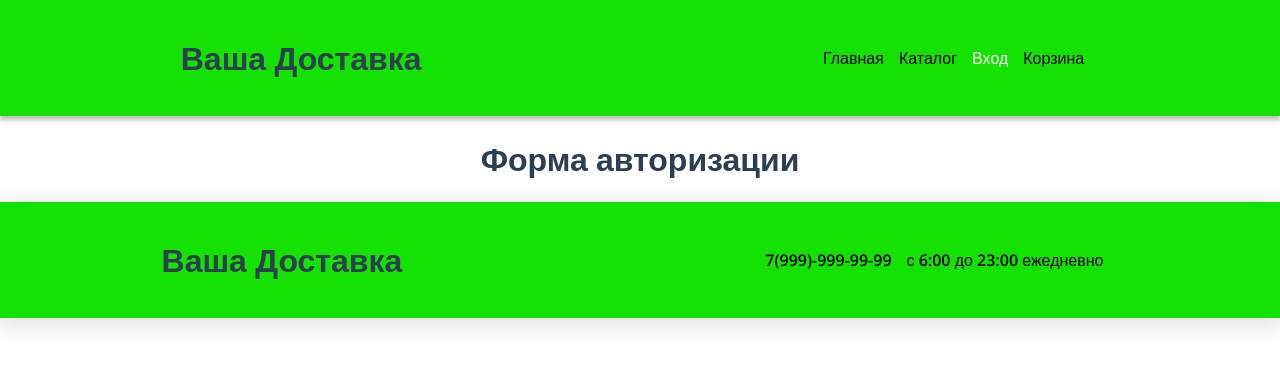
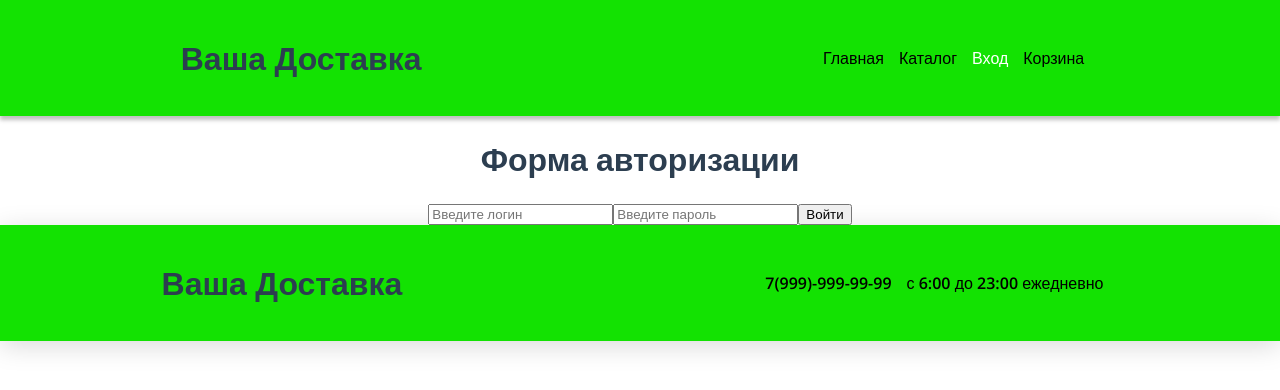
Before and after one commit to Svetlana-sv/course_project_4_semester, a Vue app in the folder project/: page /#/signin in a window 1280 px wide. Shown: the top 390 px of the page. Built offline with nearby package versions, Linux system fonts and the light colour scheme.

Commit message:
add SignIn

```diff
--- a/project/src/components/v-catalog-item.vue
+++ b/project/src/components/v-catalog-item.vue
@@ -14,6 +14,11 @@
 
 export default {
   name: "v-catalog-item",
+  data() {
+    return{
+
+    }
+  },
   props: {
       name: String,
       price: Float32Array
--- a/project/src/views/SignIn.vue
+++ b/project/src/views/SignIn.vue
@@ -1,5 +1,20 @@
 <template>
   <div class="signin">
     <h1>Форма авторизации</h1>
+    <form action="">
+      <input type="text" id="login" name="login" placeholder="Введите логин">
+      <input type="password" id="password" name="password" placeholder="Введите пароль">
+      <button>Войти</button>
+    </form>
   </div>
 </template>
+
+<script>
+
+</script>
+
+<style>
+.signin{
+
+}
+</style>
```
